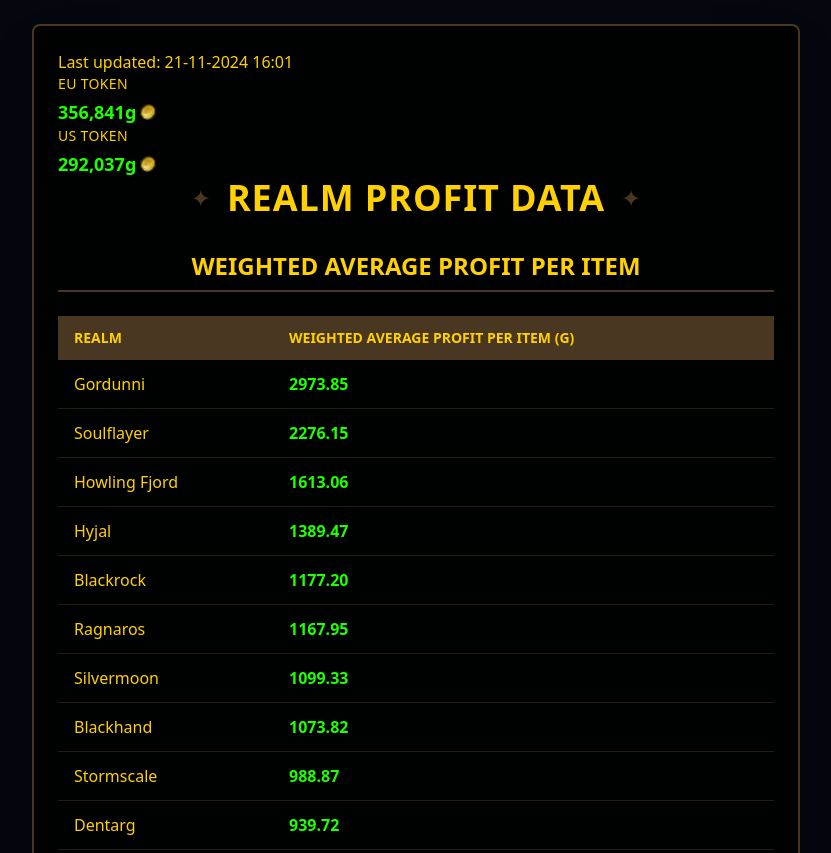
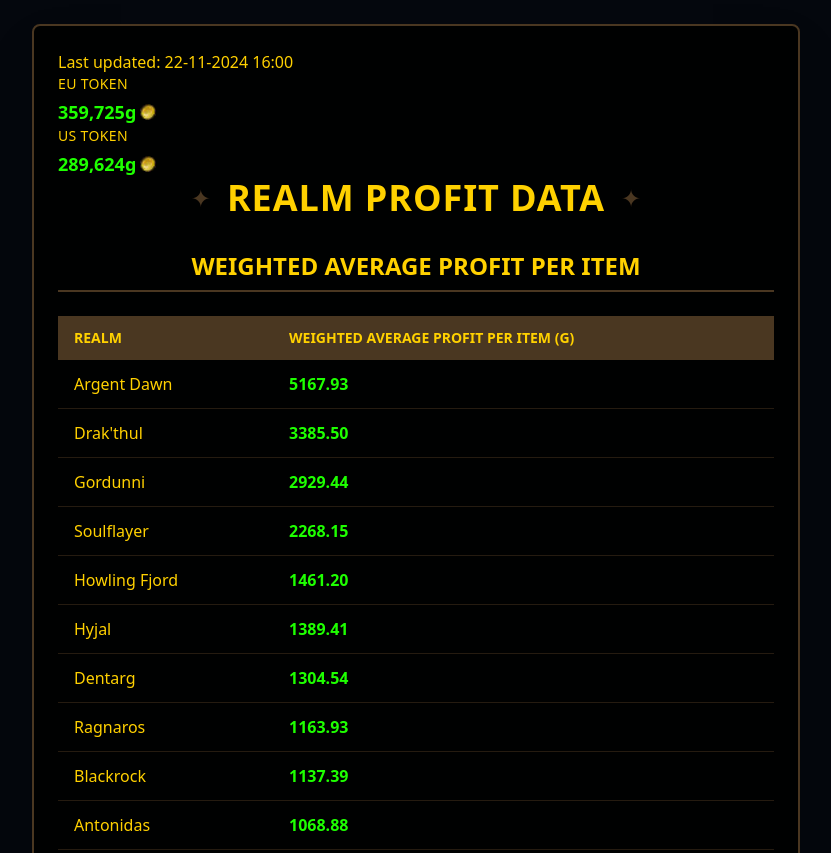
Before and after one commit to ShelledTrooper/wowtools, a plain HTML site: page index.html in a window 1280 px wide. Shown: the top 853 px of the page, without its empty margins (224-1055 px from the left). Drawn offline with nearby package versions, Linux system fonts and the light colour scheme.

Commit message:
Automated commit 2024-11-22 16:01:10

```diff
--- a/index.html
+++ b/index.html
@@ -25,16 +25,16 @@
 
     <!-- Main Content -->
     <div class="max-w-3xl mx-auto bg-black/90 border-2 border-wow-brown rounded-lg p-6 shadow-2xl">
-        <p>Last updated: 21-11-2024 16:01</p>
+        <p>Last updated: 22-11-2024 16:00</p>
         <!-- Token Prices -->
         <div class="text-sm uppercase tracking-wide mb-1">EU Token</div>
         <div class="text-wow-green font-bold text-lg flex items-center">
-            356,841g
+            359,725g
             <img src="/static/images/gold.gif" alt="Gold" class="h-4 w-4 ml-1">
         </div>
         <div class="text-sm uppercase tracking-wide mb-1">US Token</div>
         <div class="text-wow-green font-bold text-lg flex items-center">
-            292,037g
+            289,624g
             <img src="/static/images/gold.gif" alt="Gold" class="h-4 w-4 ml-1">
         </div>
 
@@ -59,53 +59,53 @@
                     <tbody>
 
                         <tr class="hover:bg-wow-brown/30 border-b border-wow-brown/50">
+                            <td class="px-4 py-3">Argent Dawn</td>
+                            <td class="px-4 py-3 text-wow-green font-bold">5167.93</td>
+                        </tr>
+
+                        <tr class="hover:bg-wow-brown/30 border-b border-wow-brown/50">
+                            <td class="px-4 py-3">Drak&#39;thul</td>
+                            <td class="px-4 py-3 text-wow-green font-bold">3385.50</td>
+                        </tr>
+
+                        <tr class="hover:bg-wow-brown/30 border-b border-wow-brown/50">
                             <td class="px-4 py-3">Gordunni</td>
-                            <td class="px-4 py-3 text-wow-green font-bold">2973.85</td>
+                            <td class="px-4 py-3 text-wow-green font-bold">2929.44</td>
                         </tr>
 
                         <tr class="hover:bg-wow-brown/30 border-b border-wow-brown/50">
                             <td class="px-4 py-3">Soulflayer</td>
-                            <td class="px-4 py-3 text-wow-green font-bold">2276.15</td>
+                            <td class="px-4 py-3 text-wow-green font-bold">2268.15</td>
                         </tr>
 
                         <tr class="hover:bg-wow-brown/30 border-b border-wow-brown/50">
                             <td class="px-4 py-3">Howling Fjord</td>
-                            <td class="px-4 py-3 text-wow-green font-bold">1613.06</td>
+                            <td class="px-4 py-3 text-wow-green font-bold">1461.20</td>
                         </tr>
 
                         <tr class="hover:bg-wow-brown/30 border-b border-wow-brown/50">
                             <td class="px-4 py-3">Hyjal</td>
-                            <td class="px-4 py-3 text-wow-green font-bold">1389.47</td>
+                            <td class="px-4 py-3 text-wow-green font-bold">1389.41</td>
+                        </tr>
+
+                        <tr class="hover:bg-wow-brown/30 border-b border-wow-brown/50">
+                            <td class="px-4 py-3">Dentarg</td>
+                            <td class="px-4 py-3 text-wow-green font-bold">1304.54</td>
+                        </tr>
+
+                        <tr class="hover:bg-wow-brown/30 border-b border-wow-brown/50">
+                            <td class="px-4 py-3">Ragnaros</td>
+                            <td class="px-4 py-3 text-wow-green font-bold">1163.93</td>
                         </tr>
 
                         <tr class="hover:bg-wow-brown/30 border-b border-wow-brown/50">
                             <td class="px-4 py-3">Blackrock</td>
-                            <td class="px-4 py-3 text-wow-green font-bold">1177.20</td>
+                            <td class="px-4 py-3 text-wow-green font-bold">1137.39</td>
                         </tr>
 
                         <tr class="hover:bg-wow-brown/30 border-b border-wow-brown/50">
-                            <td class="px-4 py-3">Ragnaros</td>
-                            <td class="px-4 py-3 text-wow-green font-bold">1167.95</td>
-                        </tr>
-
-                        <tr class="hover:bg-wow-brown/30 border-b border-wow-brown/50">
-                            <td class="px-4 py-3">Silvermoon</td>
-                            <td class="px-4 py-3 text-wow-green font-bold">1099.33</td>
-                        </tr>
-
-                        <tr class="hover:bg-wow-brown/30 border-b border-wow-brown/50">
-                            <td class="px-4 py-3">Blackhand</td>
-                            <td class="px-4 py-3 text-wow-green font-bold">1073.82</td>
-                        </tr>
-
-                        <tr class="hover:bg-wow-brown/30 border-b border-wow-brown/50">
-                            <td class="px-4 py-3">Stormscale</td>
-                            <td class="px-4 py-3 text-wow-green font-bold">988.87</td>
-                        </tr>
-
-                        <tr class="hover:bg-wow-brown/30 border-b border-wow-brown/50">
-                            <td class="px-4 py-3">Dentarg</td>
-                            <td class="px-4 py-3 text-wow-green font-bold">939.72</td>
+                            <td class="px-4 py-3">Antonidas</td>
+                            <td class="px-4 py-3 text-wow-green font-bold">1068.88</td>
                         </tr>
 
                     </tbody>
@@ -136,18 +136,18 @@
     const tokenPriceChart = new Chart(ctx, {
         type: 'line',
         data: {
-            labels: ["20-11-2024 03:29", "20-11-2024 03:31", "20-11-2024 16:00", "21-11-2024 16:01"], // Full timestamps from token.csv
+            labels: ["20-11-2024 03:29", "20-11-2024 03:31", "20-11-2024 16:00", "21-11-2024 16:01", "22-11-2024 16:00"], // Full timestamps from token.csv
             datasets: [
                 {
                     label: 'EU Token Price',
-                    data: [353496, 353496, 346511, 356841], // EU prices
+                    data: [353496, 353496, 346511, 356841, 359725], // EU prices
                     borderColor: '#1eff00',
                     backgroundColor: 'rgba(30, 255, 0, 0.1)',
                     tension: 0.4,
                 },
                 {
                     label: 'US Token Price',
-                    data: [267739, 267739, 276599, 292037], // US prices
+                    data: [267739, 267739, 276599, 292037, 289624], // US prices
                     borderColor: '#ffd100',
                     backgroundColor: 'rgba(255, 209, 0, 0.1)',
                     tension: 0.4,
```
